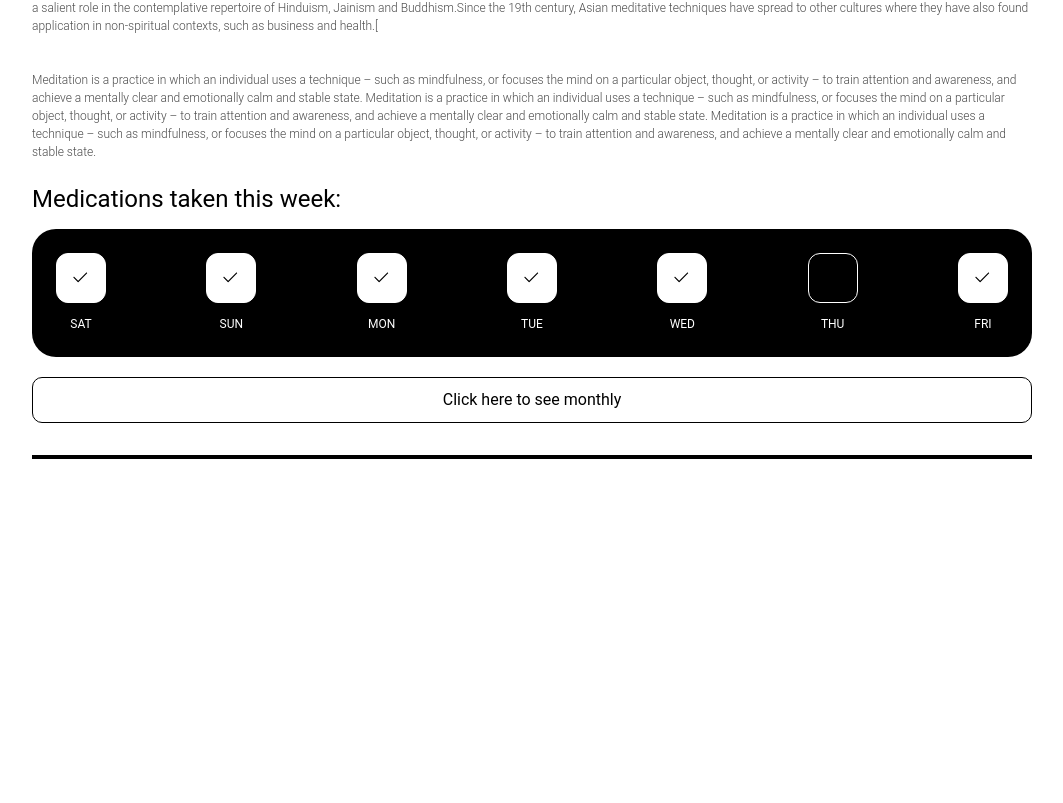
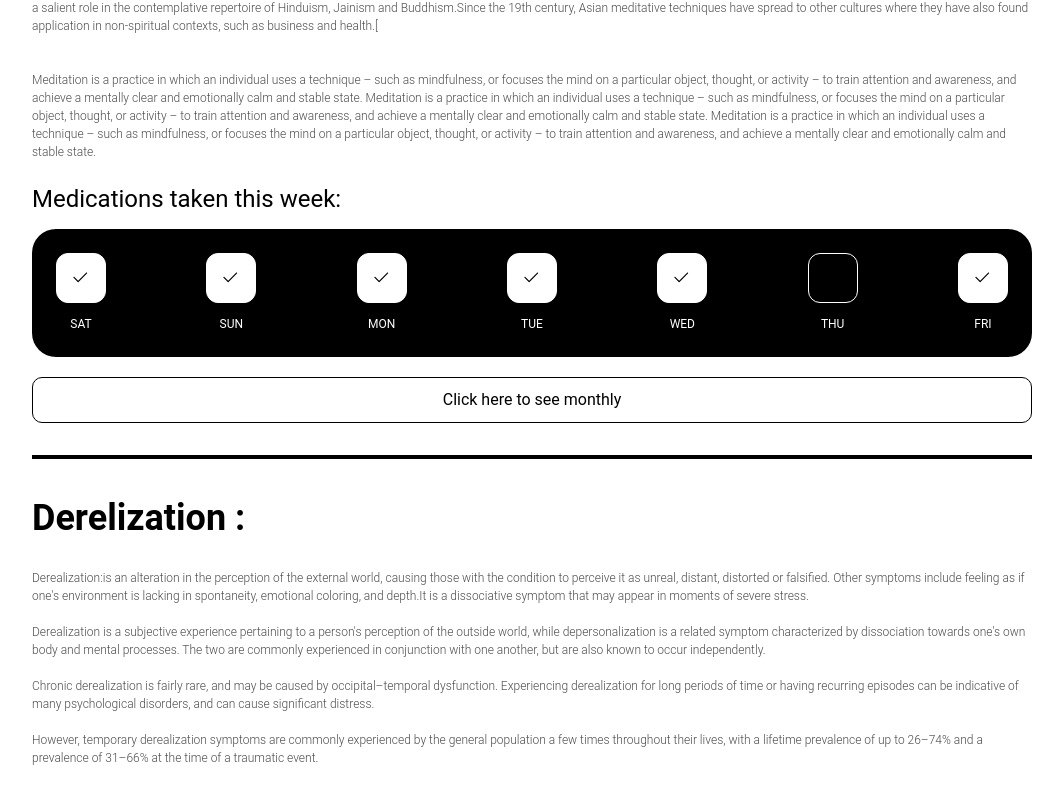
Before and after one commit to MohamadMahdi-Tasha/i-will-be-good-web, a Next.js app: page / in a window 1280 px wide. Shown: the part 1153-1956 px from the top of the page, without its empty margins (108-1171 px from the left). Before the commit the page ends 1694 px from the top, so only its background shows below. Built offline with nearby package versions, Linux system fonts and the light colour scheme.

Commit message:
added third section of home page

```diff
--- a/app/page.tsx
+++ b/app/page.tsx
@@ -3,6 +3,7 @@
 import HolderComponent from "@/chunks/holderComponent";
 import HomeFirstSectionComponent from '@/components/homeSections/homeFirstSectionComponent';
 import HomeSecondSectionComponent from '@/components/homeSections/homeSecondSectionComponent';
+import HomeThirdSectionComponent from '@/components/homeSections/homeThirdSectionComponent';
 
 // Creating Home Page And Exporting It As Default
 export default function HomePage():JSX.Element {
@@ -13,6 +14,7 @@ export default function HomePage():JSX.Element {
             <hr className={'divider'}/>
             <HomeSecondSectionComponent />
             <hr className={'divider'}/>
+            <HomeThirdSectionComponent />
         </HolderComponent>
     );
 }
--- /dev/null
+++ b/components/homeSections/homeThirdSectionComponent.tsx
@@ -0,0 +1,30 @@
+// Codes By Mahdi Tasha
+// Importing Part
+import CheckboxComponent from "@/chunks/checkboxComponent";
+import WeekDaysComponent from "@/components/weekDaysComponent";
+
+// Creating Home Third Section Component And Exporting It As Default
+export default function HomeThirdSectionComponent():JSX.Element {
+    // Return JSX
+    return (
+        <section>
+            <header>
+                <h1 className={'big-title truncate'}>Derelization :</h1>
+            </header>
+            <main>
+                <p className={'small-paragraph'}>
+                    Derealization:is an alteration in the perception of the external world, causing those with the condition to perceive it as unreal, distant, distorted or falsified. Other symptoms include feeling as if one's environment is lacking in spontaneity, emotional coloring, and depth.It is a dissociative symptom that may appear in moments of severe stress.
+                    <br/>
+                    <br/>
+                    Derealization is a subjective experience pertaining to a person's perception of the outside world, while depersonalization is a related symptom characterized by dissociation towards one's own body and mental processes. The two are commonly experienced in conjunction with one another, but are also known to occur independently.
+                    <br/>
+                    <br/>
+                    Chronic derealization is fairly rare, and may be caused by occipital–temporal dysfunction. Experiencing derealization for long periods of time or having recurring episodes can be indicative of many psychological disorders, and can cause significant distress.
+                    <br/>
+                    <br/>
+                    However, temporary derealization symptoms are commonly experienced by the general population a few times throughout their lives, with a lifetime prevalence of up to 26–74% and a prevalence of 31–66% at the time of a traumatic event.
+                </p>
+            </main>
+        </section>
+    );
+}
```
